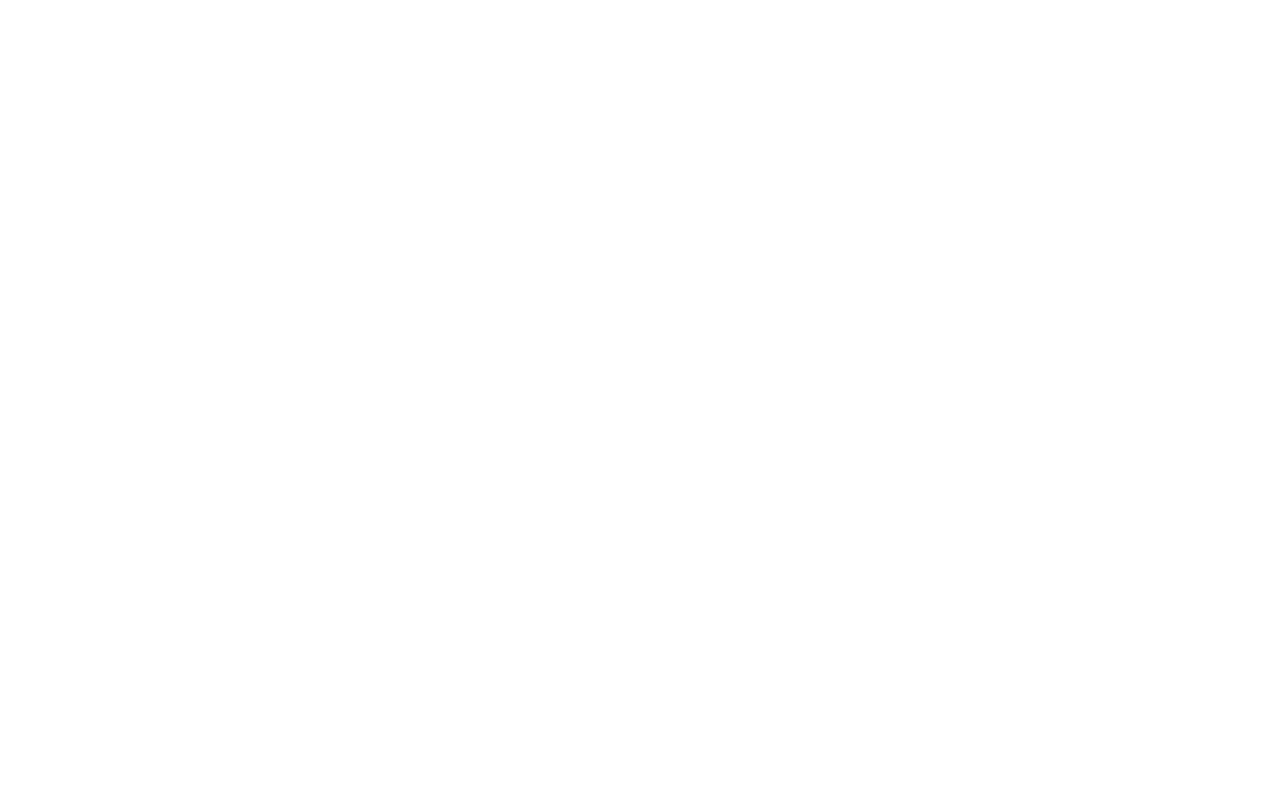
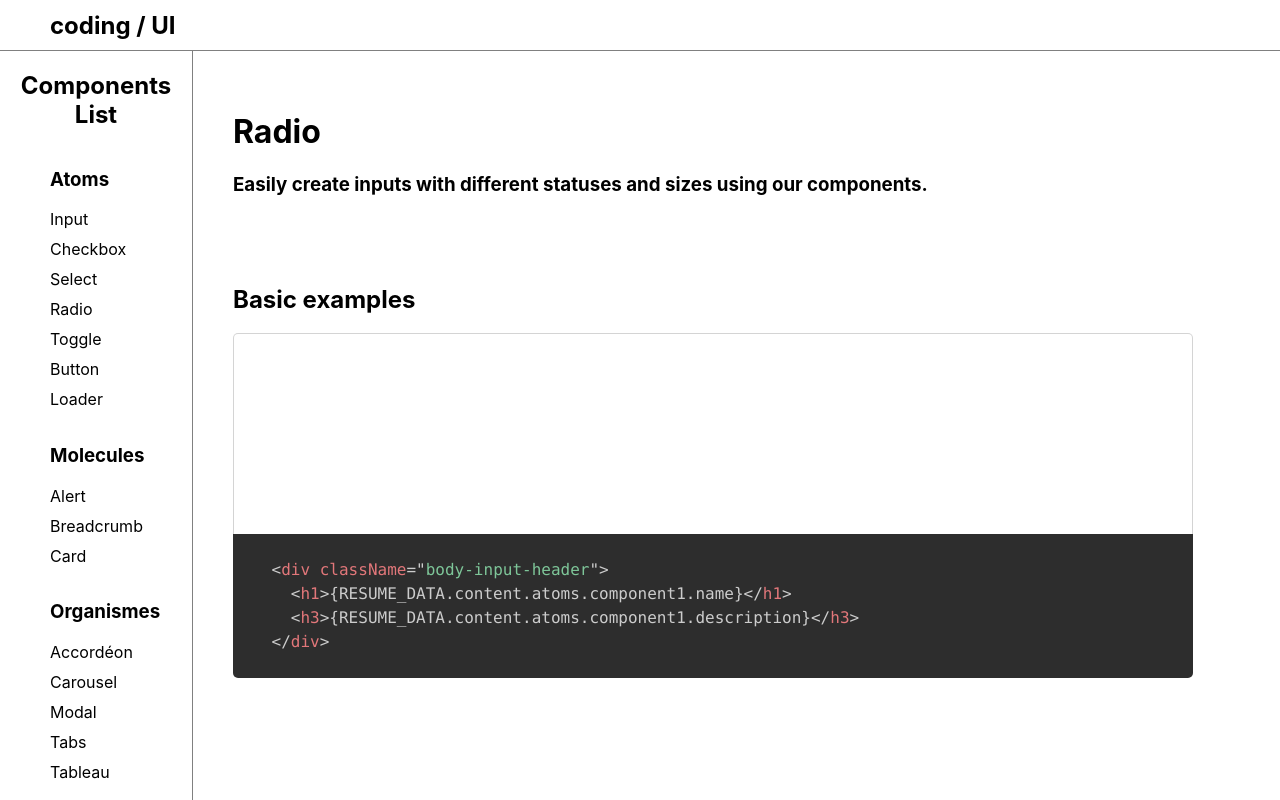
Before and after one commit to SukiTsu/library_react, a React (Vite) app in the folder lib_module/: page /atoms/radio in a window 1280 px wide. Before the commit this address had no page. Shown: the top 800 px of the page. Built offline with nearby package versions, Linux system fonts and the light colour scheme.

Commit message:
ajout routes pages composants + contenu composants dans data

```diff
--- a/lib_module/src/App.tsx
+++ b/lib_module/src/App.tsx
@@ -7,6 +7,12 @@
 import Home from "./pages/home";
 
 import Input from "./pages/components/atoms/input/input";
+import Checkbox from "./pages/components/atoms/checkbox/checkbox";
+import Select from "./pages/components/atoms/select/select";
+import Radio from "./pages/components/atoms/radio/radio";
+import Toggle from "./pages/components/atoms/toggle/toggle";
+import Button from "./pages/components/atoms/button/button";
+import Loader from "./pages/components/atoms/loader/loader";
 
 function App() {
   return (
@@ -14,6 +20,12 @@
       <Routes>
         <Route path="/" element={<Home />} />
         <Route path="/atoms/input" element={<Input />} />
+        <Route path="/atoms/checkbox" element={<Checkbox />} />
+        <Route path="/atoms/select" element={<Select />} />
+        <Route path="/atoms/radio" element={<Radio />} />
+        <Route path="/atoms/toggle" element={<Toggle />} />
+        <Route path="/atoms/button" element={<Button />} />
+        <Route path="/atoms/loader" element={<Loader />} />
       </Routes>
     </BrowserRouter>
   );
--- a/lib_module/src/data/data.tsx
+++ b/lib_module/src/data/data.tsx
@@ -14,23 +14,23 @@
           },
           component3: {
             name: "Select",
-            path: "/atoms/checkbox",
+            path: "/atoms/select",
           },
           component4: {
             name: "Radio",
-            path: "/atoms/checkbox",
+            path: "/atoms/radio",
           },
           component5: {
             name: "Toggle",
-            path: "/atoms/checkbox",
+            path: "/atoms/toggle",
           },
           component6: {
             name: "Button",
-            path: "/atoms/checkbox",
+            path: "/atoms/button",
           },
           component7: {
             name: "Loader",
-            path: "/atoms/checkbox",
+            path: "/atoms/loader",
           },
         },
       },
@@ -89,38 +89,56 @@
         description:
           "Easily create inputs with different statuses and sizes using our components.",
         presentation: {
-          title: "Basic exemples",
+          title: "Basic examples",
         },
       },
       component2: {
         name: "Checkbox",
-        description: "",
-        presentation: "",
+        description:
+          "Easily create inputs with different statuses and sizes using our components.",
+        presentation: {
+          title: "Basic examples",
+        },
       },
       component3: {
         name: "Select",
-        description: "",
-        presentation: "",
+        description:
+          "Easily create inputs with different statuses and sizes using our components.",
+        presentation: {
+          title: "Basic examples",
+        },
       },
       component4: {
         name: "Radio",
-        description: "",
-        presentation: "",
+        description:
+          "Easily create inputs with different statuses and sizes using our components.",
+        presentation: {
+          title: "Basic examples",
+        },
       },
       component5: {
         name: "Toggle",
-        description: "",
-        presentation: "",
+        description:
+          "Easily create inputs with different statuses and sizes using our components.",
+        presentation: {
+          title: "Basic examples",
+        },
       },
       component6: {
         name: "Button",
-        description: "",
-        presentation: "",
+        description:
+          "Easily create inputs with different statuses and sizes using our components.",
+        presentation: {
+          title: "Basic examples",
+        },
       },
       component7: {
         name: "Loader",
-        description: "",
-        presentation: "",
+        description:
+          "Easily create inputs with different statuses and sizes using our components.",
+        presentation: {
+          title: "Basic examples",
+        },
       },
     },
     molecules: {
```
